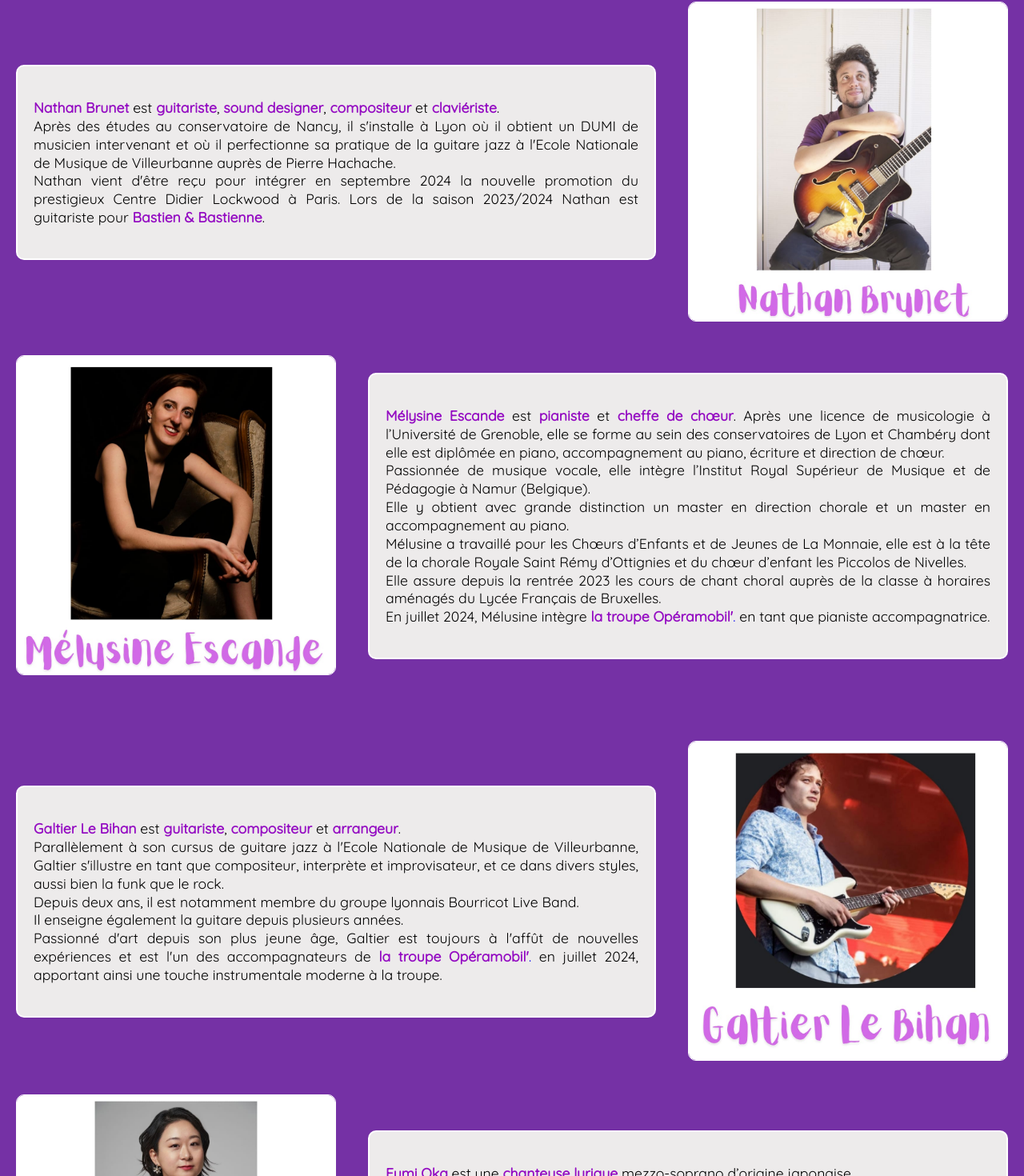
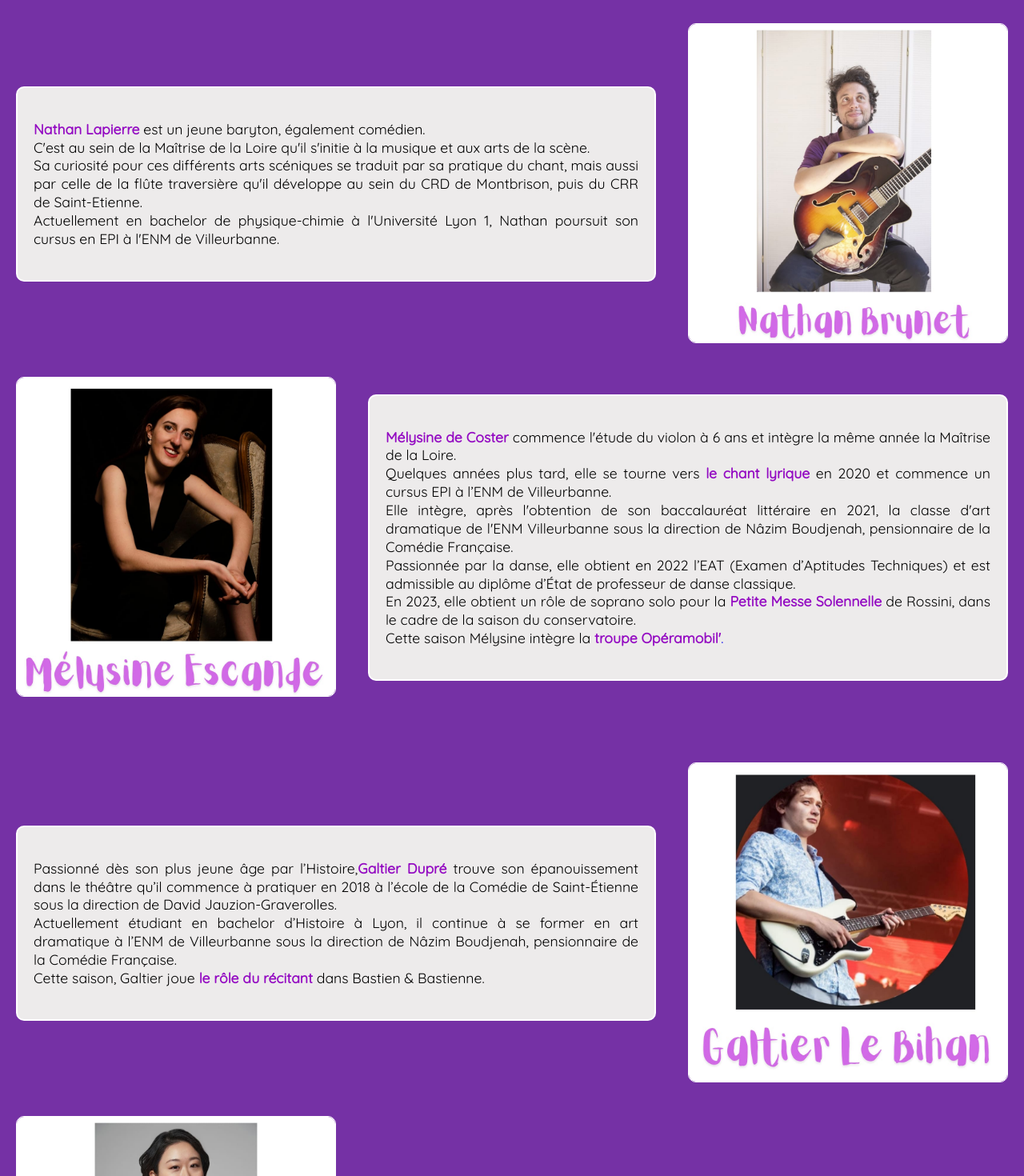
Before and after one commit to NelsonAxolotl/polyr, a React (Vite) app: page /lacie in a window 1280 px wide. Shown: the part 2820-4290 px from the top of the page at 80% size. Built offline with nearby package versions, Linux system fonts and the light colour scheme; the HTML template or start-up script is replaced by a standard one; a web font is replaced by a local one.

Commit message:
referencement

```diff
--- a/package.json
+++ b/package.json
@@ -15,6 +15,7 @@
     "@fortawesome/react-fontawesome": "^0.2.2",
     "react": "^18.3.1",
     "react-dom": "^18.3.1",
+    "react-helmet": "^6.1.0",
     "react-router-dom": "^6.26.1",
     "react-slick": "^0.30.2",
     "slick-carousel": "^1.8.1"
--- a/src/Pages/Lacie.jsx
+++ b/src/Pages/Lacie.jsx
@@ -1,4 +1,5 @@
 import React, { useState } from "react";
+import { Helmet } from "react-helmet"; // Importer Helmet
 import { Link } from "react-router-dom";
 import End from "../Component/End";
 import "./LaCie.css";
@@ -24,6 +25,14 @@ const Lacie = () => {
 
   return (
     <>
+      <Helmet>
+        <title>La Compagnie Poly R - Historique et Équipe</title>
+        <meta
+          name="description"
+          content="Découvrez l'historique et l'équipe artistique de la Compagnie Poly R, une compagnie lyonnaise créée par Roxane Macaudière et Hervé Le Bert."
+        />
+      </Helmet>
+
       <div className="main">
         <div className="cie">
           <h1>La Compagnie</h1>
@@ -142,8 +151,9 @@ const Lacie = () => {
                 />
               </div>
             </div>
-            <div className="line">
-              <div className="diviser"></div>
+
+            <div className="bio-acteurs">
+              <h3>Les acteurs de la compagnie</h3>
             </div>
             <div id="thomas" className="personne-reverse">
               <div className="pic1">
@@ -184,21 +194,17 @@ const Lacie = () => {
             <div id="nathan" className="personne">
               <div className="text1">
                 <p className="main-text">
-                  <span>Nathan Brunet</span> est <span>guitariste</span>,{" "}
-                  <span>sound designer</span>, <span>compositeur</span> et{" "}
-                  <span>claviériste</span>. <br />
-                  Après des études au conservatoire de Nancy, il s'installe à
-                  Lyon où il obtient un DUMI de musicien intervenant et où il
-                  perfectionne sa pratique de la guitare jazz à l'Ecole
-                  Nationale de Musique de Villeurbanne auprès de Pierre
-                  Hachache. <br />
-                  Nathan vient d'être reçu pour intégrer en septembre 2024 la
-                  nouvelle promotion du prestigieux Centre Didier Lockwood à
-                  Paris. Lors de la saison 2023/2024 Nathan est guitariste pour{" "}
-                  <Link to="/spectacles#bastien">
-                    <span>Bastien & Bastienne</span>
-                  </Link>
-                  .
+                  <span>Nathan Lapierre</span> est un jeune baryton, également
+                  comédien. <br />
+                  C'est au sein de la Maîtrise de la Loire qu'il s'initie à la
+                  musique et aux arts de la scène. <br />
+                  Sa curiosité pour ces différents arts scéniques se traduit par
+                  sa pratique du chant, mais aussi par celle de la flûte
+                  traversière qu'il développe au sein du CRD de Montbrison, puis
+                  du CRR de Saint-Etienne. <br />
+                  Actuellement en bachelor de physique-chimie à l'Université
+                  Lyon 1, Nathan poursuit son cursus en EPI à l'ENM de
+                  Villeurbanne.
                 </p>
               </div>
               <div className="pic1">
@@ -221,53 +227,45 @@ const Lacie = () => {
               </div>
               <div className="text1">
                 <p className="main-text">
-                  <span>Mélysine Escande</span> est <span>pianiste</span> et{" "}
-                  <span>cheffe de chœur</span>. Après une licence de musicologie
-                  à l’Université de Grenoble, elle se forme au sein des
-                  conservatoires de Lyon et Chambéry dont elle est diplômée en
-                  piano, accompagnement au piano, écriture et direction de
-                  chœur. <br />
-                  Passionnée de musique vocale, elle intègre l’Institut Royal
-                  Supérieur de Musique et de Pédagogie à Namur (Belgique).{" "}
-                  <br />
-                  Elle y obtient avec grande distinction un master en direction
-                  chorale et un master en accompagnement au piano. <br />
-                  Mélusine a travaillé pour les Chœurs d’Enfants et de Jeunes de
-                  La Monnaie, elle est à la tête de la chorale Royale Saint Rémy
-                  d’Ottignies et du chœur d’enfant les Piccolos de Nivelles.{" "}
-                  <br />
-                  Elle assure depuis la rentrée 2023 les cours de chant choral
-                  auprès de la classe à horaires aménagés du Lycée Français de
-                  Bruxelles. <br />
-                  En juillet 2024, Mélusine intègre{" "}
+                  <span>Mélysine de Coster</span> commence l'étude du violon à 6
+                  ans et intègre la même année la Maîtrise de la Loire. <br />
+                  Quelques années plus tard, elle se tourne vers{" "}
+                  <span>le chant lyrique</span> en 2020 et commence un cursus
+                  EPI à l’ENM de Villeurbanne. <br />
+                  Elle intègre, après l'obtention de son baccalauréat littéraire
+                  en 2021, la classe d'art dramatique de l'ENM Villeurbanne sous
+                  la direction de Nâzim Boudjenah, pensionnaire de la Comédie
+                  Française. <br />
+                  Passionnée par la danse, elle obtient en 2022 l’EAT (Examen
+                  d’Aptitudes Techniques) et est admissible au diplôme d’État de
+                  professeur de danse classique. <br />
+                  En 2023, elle obtient un rôle de soprano solo pour la{" "}
+                  <span>Petite Messe Solennelle</span> de Rossini, dans le cadre
+                  de la saison du conservatoire. <br />
+                  Cette saison Mélysine intègre la{" "}
                   <Link to="/spectacles#opera">
-                    <span>la troupe Opéramobil'</span>.
-                  </Link>{" "}
-                  en tant que pianiste accompagnatrice.
+                    <span>troupe Opéramobil'</span>.
+                  </Link>
                 </p>
               </div>
             </div>
             <div id="galtier" className="personne">
               <div className="text1">
                 <p className="main-text">
-                  <span>Galtier Le Bihan</span> est <span>guitariste</span>,{" "}
-                  <span>compositeur</span> et <span>arrangeur</span>. <br />
-                  Parallèlement à son cursus de guitare jazz à l'Ecole Nationale
-                  de Musique de Villeurbanne, Galtier s'illustre en tant que
-                  compositeur, interprète et improvisateur, et ce dans divers
-                  styles, aussi bien la funk que le rock. <br />
-                  Depuis deux ans, il est notamment membre du groupe lyonnais
-                  Bourricot Live Band. <br />
-                  Il enseigne également la guitare depuis plusieurs années.{" "}
-                  <br />
-                  Passionné d'art depuis son plus jeune âge, Galtier est
-                  toujours à l'affût de nouvelles expériences et est l'un des
-                  accompagnateurs de{" "}
-                  <Link to="/spectacles#opera">
-                    <span>la troupe Opéramobil'</span>.
+                  Passionné dès son plus jeune âge par l’Histoire,
+                  <span>Galtier Dupré</span> trouve son épanouissement dans le
+                  théâtre qu’il commence à pratiquer en 2018 à l’école de la
+                  Comédie de Saint-Étienne sous la direction de David
+                  Jauzion-Graverolles. <br />
+                  Actuellement étudiant en bachelor d’Histoire à Lyon, il
+                  continue à se former en art dramatique à l’ENM de Villeurbanne
+                  sous la direction de Nâzim Boudjenah, pensionnaire de la
+                  Comédie Française. <br />
+                  Cette saison, Galtier joue{" "}
+                  <Link to="/spectacles#bastien">
+                    <span>le rôle du récitant</span>
                   </Link>{" "}
-                  en juillet 2024, apportant ainsi une touche instrumentale
-                  moderne à la troupe.
+                  dans Bastien & Bastienne.
                 </p>
               </div>
               <div className="pic1">
@@ -290,54 +288,63 @@ const Lacie = () => {
               </div>
               <div className="text1">
                 <p className="main-text">
-                  <span>Fumi Oka</span> est une <span>chanteuse lyrique</span>{" "}
-                  mezzo-soprano d’origine japonaise. <br />
-                  Après avoir passé une licence de chant à Kyoto, elle arrive en
-                  France en 2019, où elle est admise à l’ENM de Villeurbanne
-                  dans la classe de Virginie Pochon. <br />
-                  Elle y obtient son DEM en 2023. <br />
-                  Depuis l'obtention de sa licence, elle a participé à plusieurs
-                  productions d’opéra en tant que choriste ainsi qu'en tant que
-                  soliste, s'illustrant avec brio dans divers rôles : Dorabella
-                  dans Cosi Fan Tutte de Mozart, Hänsel et Knusperhexe dans
-                  Hänsel und Gretel d’Humperdinck, Ms Todd dans The Old Maid and
-                  The Thief de Menotti et Carmen dans Carmen de Bizet. <br />
-                  Lors de la saison 2023/2024, elle est soliste dans{" "}
+                  Diplômée de l’Université des Arts d’Osaka au Japon,{" "}
+                  <span>Fumi Masuda</span> travaille comme graphiste et
+                  illustratrice depuis 2017. <br />
+                  Elle collabore notamment avec le célèbre studio d’animation
+                  Kyoto Animation, où elle développe ses compétences en design
+                  graphique et participe à plusieurs projets d’animation. <br />
+                  En 2023, elle réalise le design et les illustrations des
+                  décors du spectacle{" "}
                   <Link to="/spectacles#bastien">
-                    <span>Bastien & Bastienne</span>
+                    <span>Bastien & Bastienne</span>.
                   </Link>{" "}
-                  et intègre{" "}
+                  Fumi crée également l’identité graphique et les illustrations
+                  de{" "}
+                  <Link to="/">
+                    <span>la compagnie Poly R.</span>
+                  </Link>
+                </p>
+              </div>
+            </div>
+            <div id="draw" className="personne">
+              <div className="text1">
+                <p className="main-text">
+                  Diplômé de l’École Supérieure des Arts Saint-Luc de Liège,
+                  <span>Alexandre Capelli</span> travaille depuis plus de 10 ans
+                  comme graphiste freelance et illustrateur. <br />
+                  Il développe un style unique mêlant peinture digitale et
+                  techniques traditionnelles pour créer des œuvres expressives
+                  et colorées. <br />
+                  En 2023, Alexandre crée{" "}
                   <Link to="/spectacles#opera">
-                    <span>la troupe Opéramobil'</span>
+                    <span>les illustrations</span>
                   </Link>{" "}
-                  de la compagnie.
+                  du spectacle Bastien & Bastienne et collabore à l’élaboration
+                  des décors avec Fumi Masuda.
                 </p>
+              </div>
+              <div className="pic1">
+                <img
+                  src={draw}
+                  alt="photo alexandre"
+                  onClick={() => handleImageClick(draw)}
+                  loading="lazy"
+                />
               </div>
             </div>
           </div>
         </div>
-      </div>
-      <div className="pic10">
-        <img
-          src={draw}
-          alt="dessin poly r"
-          class="responsive-img10"
-          onClick={() => handleImageClick(draw)}
-        />
+        {enlargedImage && (
+          <div className="enlarged-image" onClick={handleCloseImage}>
+            <img src={enlargedImage} alt="Enlarged" />
+          </div>
+        )}
       </div>
 
-      {enlargedImage && (
-        <div className="overlay" onClick={handleCloseImage}>
-          <div className="enlarged-image-container">
-            <img src={enlargedImage} alt="Enlarged" />
-            <button className="close-button" onClick={handleCloseImage}>
-              ×
-            </button>
-          </div>
-        </div>
-      )}
       <End />
     </>
   );
 };
+
 export default Lacie;
```
Also changed, not shown: src/Pages/Accueil.jsx (+33 -7 lines), src/Pages/Contact.jsx (+17 -5 lines), src/Pages/LaCie.css (+12 -0 lines), src/Pages/Spectacles.jsx (+10 -0 lines), 1 other file (tests, documents, lock files or other folders).
